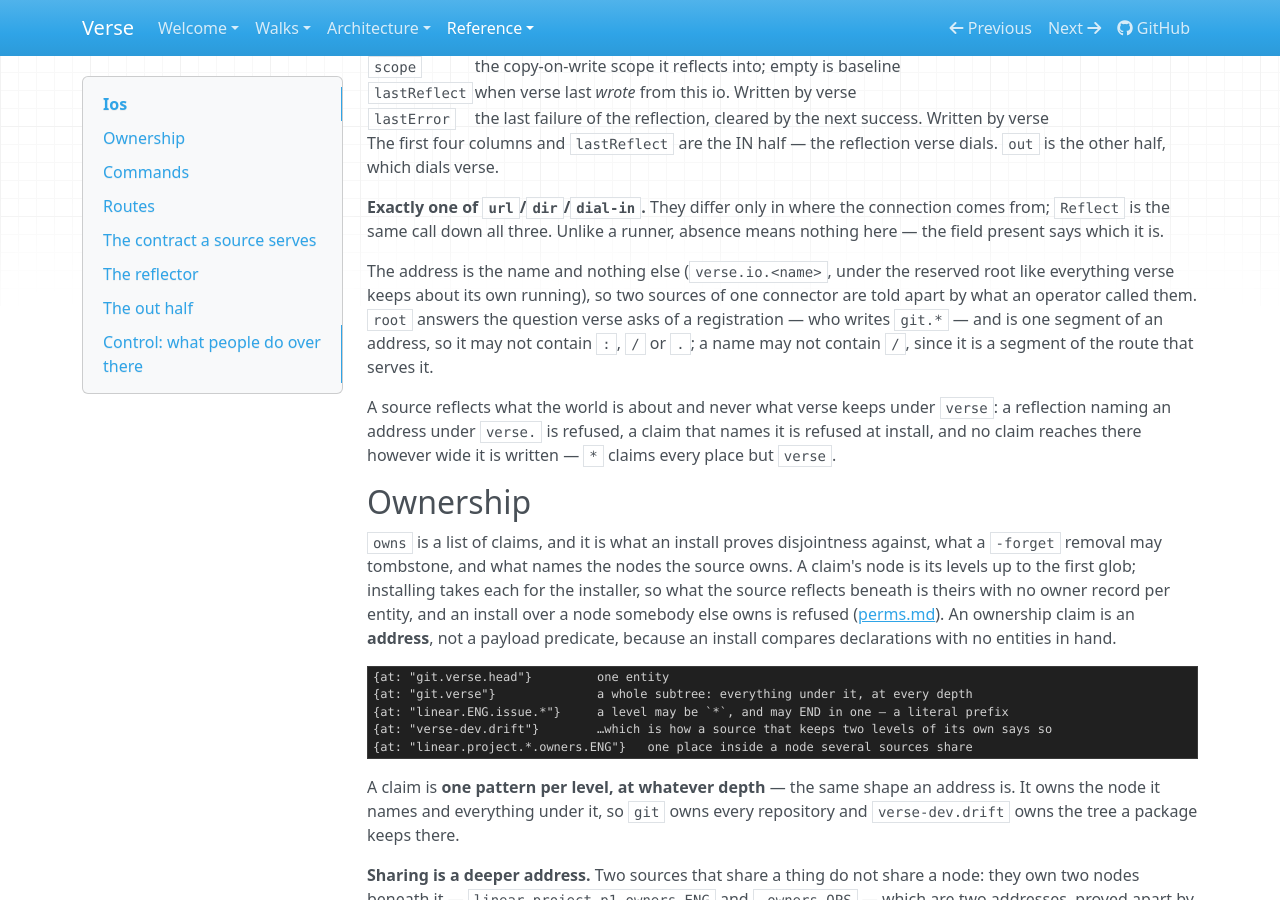
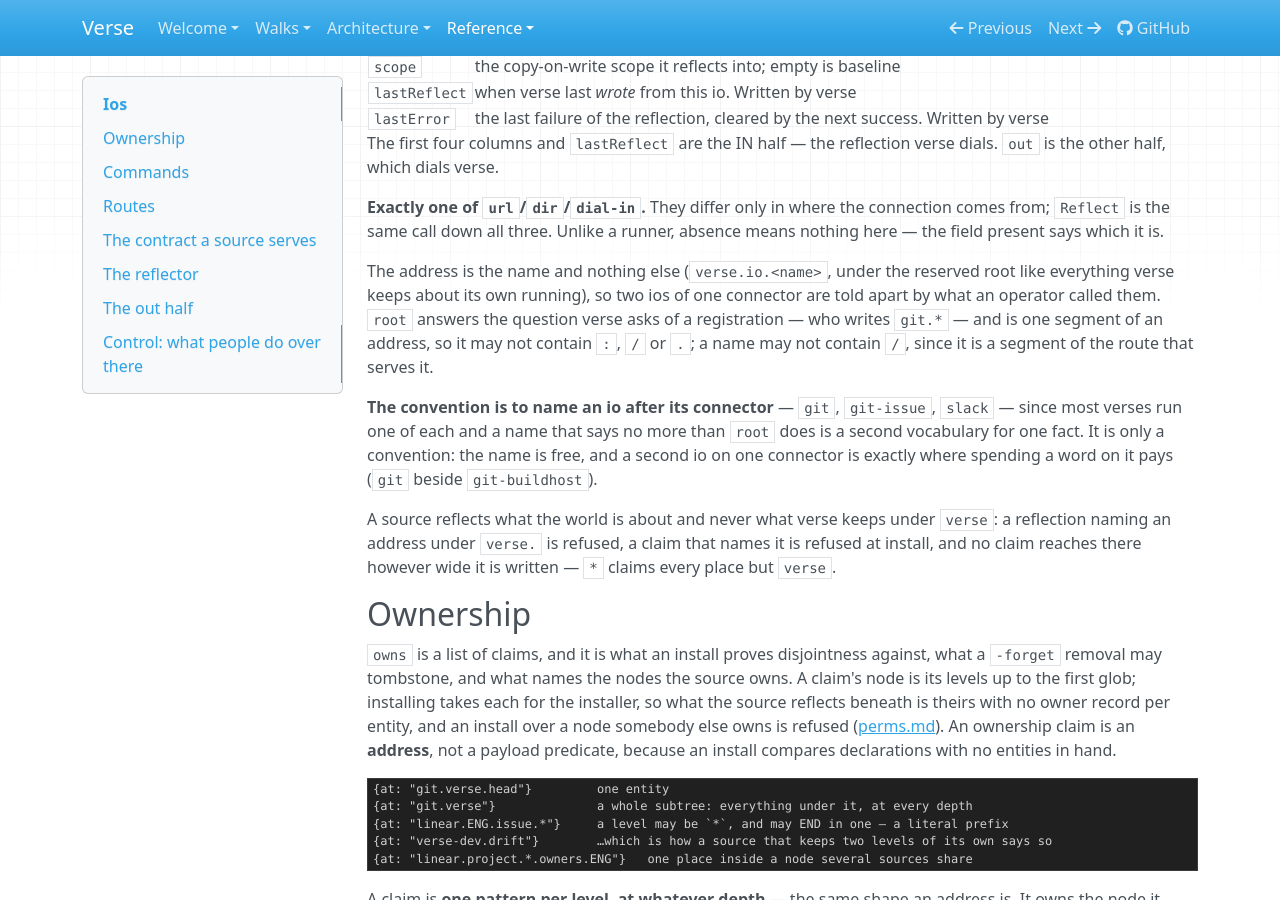
Before and after one commit to signadot/viff, an MkDocs documentation site: the page built from docs/reference/io.md, in a window 1280 px wide and 900 px high, scrolled down 393 px. Built offline with MkDocs 1.6.1, drawn with Linux system fonts in a browser that asks for light colours.

Commit message:
io: name an io after its connector
`verse io add cluster http://git-io:9801 --root git` made a reader learn a second vocabulary to
say what `--root git` had just said. The name means "which instance" — the repos on the cluster
rather than the ones on a laptop — which is a real distinction and one this deployment does not
make: it runs one io of each connector, so `cluster`, `issues`, `repos` and `teams` said nothing
that was not already there, and cost everybody reading a hint url or a listing a moment of
translation.

They are `git`, `git-issue`, `github`, `linear` and `slack` now. The name stays free, and the case
it was invented for is where it earns a word of its own: `git` beside `git-buildhost`, when there
are two. That rule is written down in io.md and reference/io.md, where somebody choosing a name
will be.

Work: gates-reach-users
Tier: contract
Breaks: the registration names on any verse installed with the old ones — `verse io add` them under the new name, or keep the old and ignore this
Checked: make check && go test ./versed ./io/...; deploy renders for staging with /io/<connector>/hint, and repopulate.sh parses
Co-Authored-By: Claude Opus 5 (1M context) <noreply@anthropic.com>

````diff
--- a/docs/reference/io.md
+++ b/docs/reference/io.md
@@ -27,10 +27,15 @@ other half, which dials verse.
 field present says which it is.
 
 The address is the name and nothing else (`verse.io.<name>`, under the reserved root like
-everything verse keeps about its own running), so two sources of one connector are told apart by
-what an operator called them. `root` answers the question verse asks of a registration — who
-writes `git.*` — and is one segment of an address, so it may not contain `:`, `/` or `.`; a
-name may not contain `/`, since it is a segment of the route that serves it.
+everything verse keeps about its own running), so two ios of one connector are told apart by what
+an operator called them. `root` answers the question verse asks of a registration — who writes
+`git.*` — and is one segment of an address, so it may not contain `:`, `/` or `.`; a name may not
+contain `/`, since it is a segment of the route that serves it.
+
+**The convention is to name an io after its connector** — `git`, `git-issue`, `slack` — since most
+verses run one of each and a name that says no more than `root` does is a second vocabulary for one
+fact. It is only a convention: the name is free, and a second io on one connector is exactly where
+spending a word on it pays (`git` beside `git-buildhost`).
 
 A source reflects what the world is about and never what verse keeps under `verse`: a reflection
 naming an address under `verse.` is refused, a claim that names it is refused at install, and no
@@ -232,7 +237,7 @@ out:
 | `lastPass` `delivered` `failed` `lastError` | what the last pass did, and the failure that stopped one. Written by the IO (see below) |
 
 ```sh
-verse io add workspace http://slack-io:9801 --root slack \
+verse io add slack http://slack-io:9801 --root slack \
   --out slack.Signadot.out --as agent:slack-io --requesters group:verse-dev
 ```
 
````
Also changed, not shown: deploy/README.md (+5 -5 lines), docs/io.md (+12 -2 lines), docs/reference/iod.md (+1 -1 lines), 1 other file.
